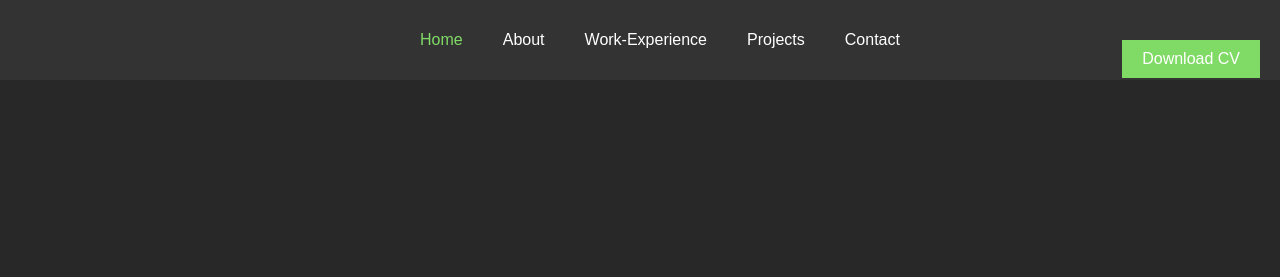
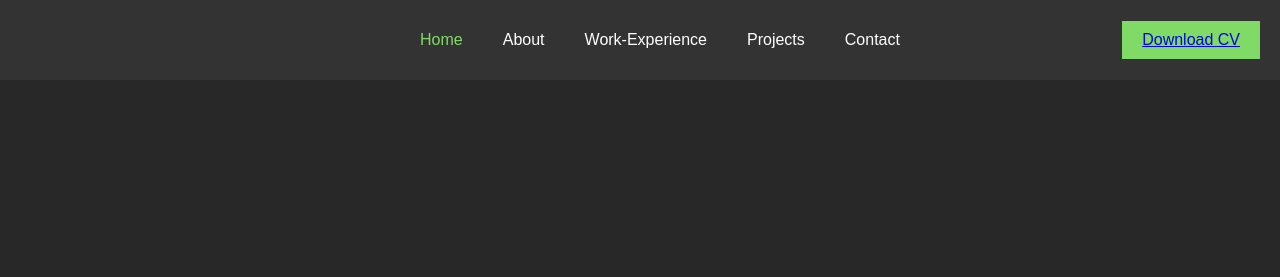
Before and after one commit to prasanna542/portfolio, a plain HTML site: page index.html in a window 1280 px wide. Shown: the top 277 px of the page. Drawn offline with nearby package versions, Linux system fonts and the light colour scheme.

Commit message:
adding download resume feature

```diff
--- a/index.html
+++ b/index.html
@@ -16,9 +16,11 @@
                 <li><a href="#projects" class="nav-link">Projects</a></li>
                 <li><a href="#contact" class="nav-link">Contact</a></li>
             </ul>
-            <a href="https://prasanna542.github.io/portfolio/asset/prasanna_pawar_resume.pdf">
-                <button >Download CV</button>
-            </a>
+            <button >
+                <a href="https://prasanna542.github.io/portfolio/asset/prasanna_pawar_resume.pdf">
+                    Download CV
+                </a>
+            </button>
 
         </nav>
 
```
